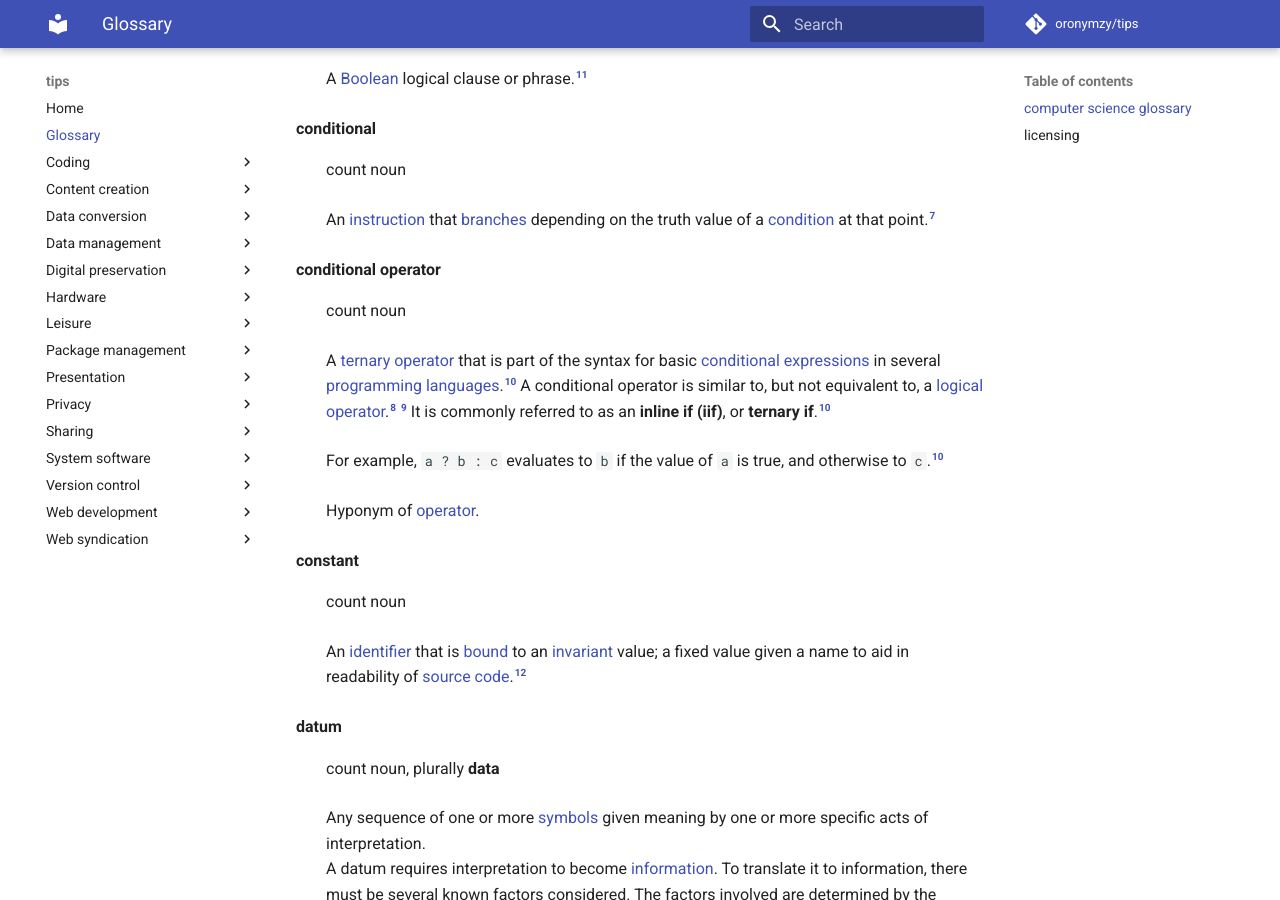
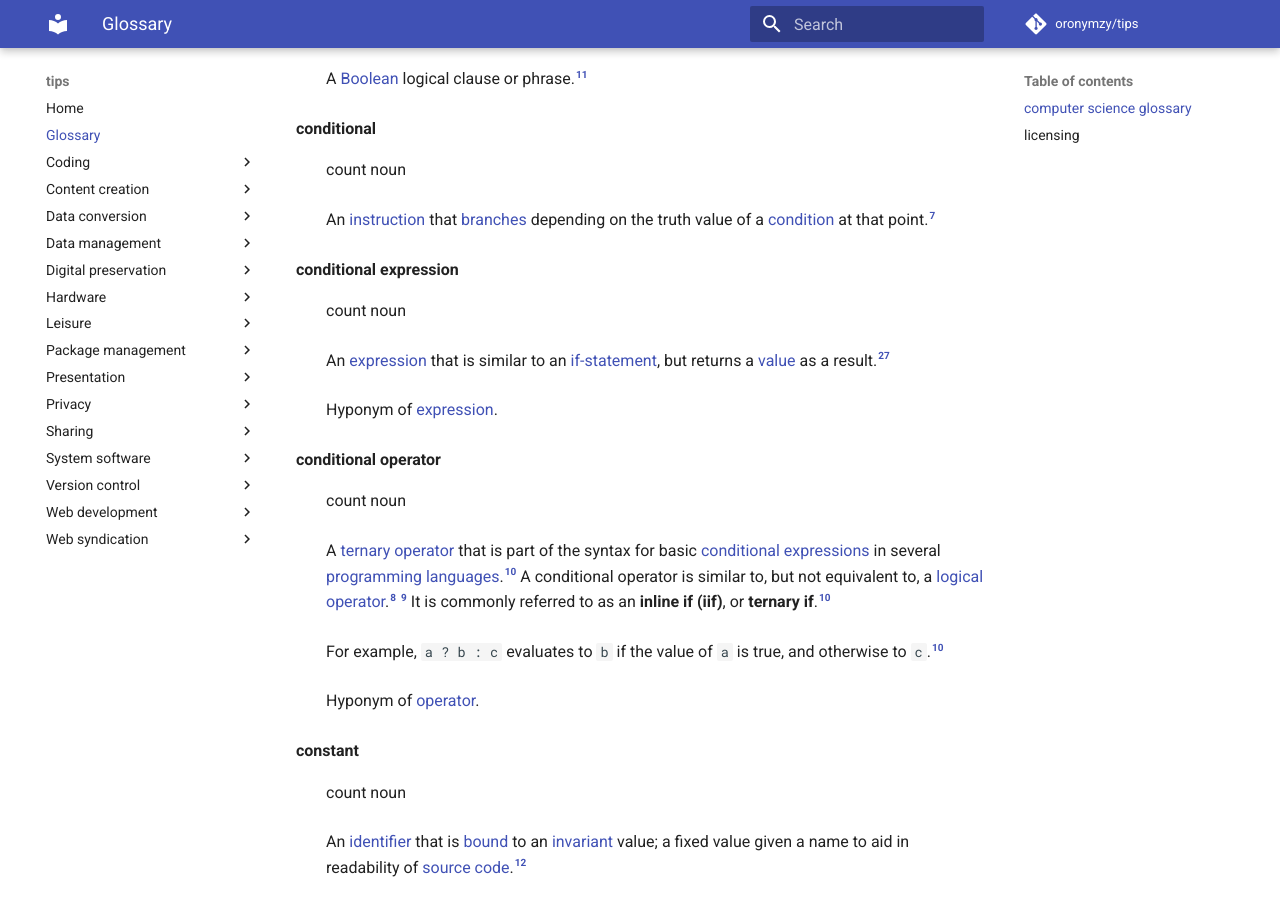
Before and after one commit to oronymzy/tips, an MkDocs documentation site: the page built from docs/glossry.md, in a window 1280 px wide and 900 px high, scrolled down 1849 px. Built offline with MkDocs 1.6.1 and Material for MkDocs 9.7.7, drawn with Linux system fonts in a browser that asks for light colours; comment, search, counter and statistics services are not loaded; some of the changed text lies outside the part shown.

Commit message:
Change 'if-expression' to 'conditional expression'

```diff
--- a/docs/glossry.md
+++ b/docs/glossry.md
@@ -43,9 +43,14 @@ The function of blocks in programming is to enable groups of statements to be tr
 : count noun
 : An [instruction](https://en.wiktionary.org/wiki/instruction) that [branches](https://en.wiktionary.org/wiki/branch) depending on the truth value of a [condition](#conditiondef) at that point.[^conditionaldef-note1]
 
+**conditional expression** {: #conditionalexpressiondef }
+: count noun
+: An [expression](#expressiondef) that is similar to an [if-statement](#ifstatementdef), but returns a [value](#valuedef) as a result.[^conditionalexpressiondef-note1]
+: Hyponym of [expression](#expressiondef).
+
 **conditional operator** {: #conditionaloperatordef }
 : count noun
-: A [ternary operator](https://en.wikipedia.org/wiki/Ternary_operator) that is part of the syntax for basic [conditional expressions](#ifexpressiondef) in several [programming languages](https://en.wikipedia.org/wiki/Programming_language).[^conditionaloperatordef-note2] A conditional operator is similar to, but not equivalent to, a [logical operator](#logicaloperatordef).[^conditionaloperatordef1] [^conditionaloperatordef-note1] It is commonly referred to as an **inline if (iif)**, or **ternary if**.[^conditionaloperatordef-note2]
+: A [ternary operator](https://en.wikipedia.org/wiki/Ternary_operator) that is part of the syntax for basic [conditional expressions](#conditionalexpressiondef) in several [programming languages](https://en.wikipedia.org/wiki/Programming_language).[^conditionaloperatordef-note2] A conditional operator is similar to, but not equivalent to, a [logical operator](#logicaloperatordef).[^conditionaloperatordef1] [^conditionaloperatordef-note1] It is commonly referred to as an **inline if (iif)**, or **ternary if**.[^conditionaloperatordef-note2]
 : For example, `a ? b : c` evaluates to `b` if the value of `a` is true, and otherwise to `c`.[^conditionaloperatordef-note2]
 : Hyponym of [operator](#operatordef).
 
@@ -98,7 +103,7 @@ else if (condition) then
 **expression** {: #expressiondef }
 : A combination of one or more [constants](https://en.wikipedia.org/wiki/Constant_(programming)), [variables](https://en.wikipedia.org/wiki/Variable_(programming)), [operators](https://en.wikipedia.org/wiki/Operator_(programming)), and [subroutines](#subroutinedef) that a [programming language](https://en.wikipedia.org/wiki/Programming_language) interprets (according to its particular [rules of precedence](https://en.wikipedia.org/wiki/Order_of_operations) and of [association](#associativitydef)) and computes to produce ("to return", in a [stateful](https://en.wikipedia.org/wiki/State_(computer_science)) environment) another [value](#valuedef). This process, as for [mathematical expressions](https://en.wikipedia.org/wiki/Mathematical_expression), is called evaluation. In simple settings, the [resulting value](https://en.wikipedia.org/wiki/Return_type) is usually one of various [primitive types](https://en.wikipedia.org/wiki/Primitive_data_type), such as numerical, [string](https://en.wikipedia.org/wiki/String_(computer_science)), and [logical](https://en.wikipedia.org/wiki/Boolean_expression); in more elaborate settings, it can be an arbitrary [complex data type](https://en.wikipedia.org/wiki/Complex_data_type).[^expressiondef-note1]
 : For example, `2+3` is an arithmetic and programming expression which evaluates to `5`. A variable is an expression because it denotes a value in memory, so `y+6` is an expression. An example of a relational expression is `4≠4`, which evaluates to `false`.[^expressiondef-note1] [^expressiondef1] [^expressiondef2]
-: Hypernym of [if-expression](#ifexpressiondef) and [relational expression](#relationalexpressiondef).
+: Hypernym of [conditional expression](#conditionalexpressiondef) and [relational expression](#relationalexpressiondef).
 
 **flag** {: #flagdef }
 : count noun
```
Also changed, not shown: other parts of docs/glossry.md (+1 -6 lines).
